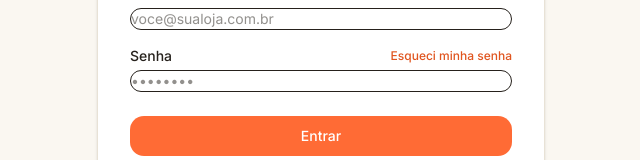
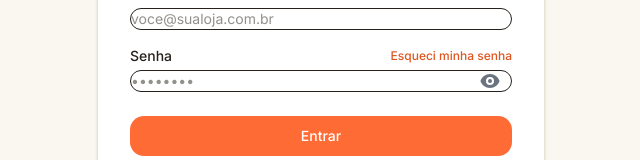
Before and after one commit to jccintr/delivroo-express-store-web, a React (Vite) app: page /login in a window 1280 px wide. Shown: the part 379-539 px from the top of the page, without its empty margins (319-959 px from the left). Built offline with nearby package versions, Linux system fonts and the light colour scheme; no server answers.

Commit message:
Impl show/hide password

```diff
--- /dev/null
+++ b/src/components/ui/PasswordInput.jsx
@@ -0,0 +1,36 @@
+import { forwardRef, useState } from 'react';
+import { TextInput } from 'flowbite-react';
+import { HiEye, HiEyeOff } from 'react-icons/hi';
+
+/**
+ * Mesma API de <TextInput type="password" />, mas com um botão de olho que
+ * alterna a visibilidade da senha digitada. Repassa qualquer outra prop
+ * (id, name, value, onChange, placeholder, required, disabled, etc.) direto
+ * para o TextInput.
+ */
+const PasswordInput = forwardRef(function PasswordInput({ className = '', ...props }, ref) {
+  const [visible, setVisible] = useState(false);
+
+  return (
+    <div className="relative">
+      <TextInput
+        ref={ref}
+        type={visible ? 'text' : 'password'}
+        className={`[&_input]:pr-10 ${className}`}
+        {...props}
+      />
+      <button
+        type="button"
+        onClick={() => setVisible((v) => !v)}
+        disabled={props.disabled}
+        tabIndex={-1}
+        aria-label={visible ? 'Ocultar senha' : 'Exibir senha'}
+        className="absolute inset-y-0 right-0 flex items-center pr-3 text-gray-500 hover:text-ink disabled:opacity-50"
+      >
+        {visible ? <HiEyeOff className="h-5 w-5" /> : <HiEye className="h-5 w-5" />}
+      </button>
+    </div>
+  );
+});
+
+export default PasswordInput;
--- a/src/pages/auth/ForgotPasswordPage.jsx
+++ b/src/pages/auth/ForgotPasswordPage.jsx
@@ -3,6 +3,7 @@ import { Link, useNavigate } from 'react-router-dom';
 import { Button, Label, TextInput, Alert } from 'flowbite-react';
 import { requestPasswordCode, verifyPasswordCode, resetPassword } from '../../api/storeAuth';
 import CodeInput from '../../components/ui/CodeInput';
+import PasswordInput from '../../components/ui/PasswordInput';
 
 const STEPS = {
   EMAIL: 1,
@@ -154,9 +155,9 @@ export default function ForgotPasswordPage() {
             <Label htmlFor="password" className="mb-1 block">
               Nova senha
             </Label>
-            <TextInput
+            <PasswordInput
               id="password"
-              type="password"
+
               value={password}
               onChange={(e) => setPassword(e.target.value)}
               required
@@ -166,7 +167,7 @@ export default function ForgotPasswordPage() {
             <Label htmlFor="confirmPassword" className="mb-1 block">
               Confirmar nova senha
             </Label>
-            <TextInput
+            <PasswordInput
               id="confirmPassword"
               type="password"
               value={confirmPassword}
--- a/src/pages/auth/LoginPage.jsx
+++ b/src/pages/auth/LoginPage.jsx
@@ -2,6 +2,7 @@ import { useEffect, useState } from 'react';
 import { Link, useLocation, useNavigate } from 'react-router-dom';
 import { Button, Label, TextInput, Alert } from 'flowbite-react';
 import { useAuth } from '../../context/AuthContext';
+import PasswordInput from '../../components/ui/PasswordInput';
 
 
 export default function LoginPage() {
@@ -98,10 +99,10 @@ export default function LoginPage() {
               Esqueci minha senha
             </Link>
           </div>
-          <TextInput
+          <PasswordInput
             id="password"
             name="password"
-            type="password"
+           // type="password"
             placeholder="••••••••"
             value={form.password}
             onChange={handleChange}
--- a/src/pages/auth/RegisterPage.jsx
+++ b/src/pages/auth/RegisterPage.jsx
@@ -2,6 +2,7 @@ import { useState } from 'react';
 import { Link, useNavigate } from 'react-router-dom';
 import { Button, Label, TextInput, Alert } from 'flowbite-react';
 import { registerStore } from '../../api/storeAuth';
+import PasswordInput from '../../components/ui/PasswordInput';
 
 export default function RegisterPage() {
   const navigate = useNavigate();
@@ -82,10 +83,10 @@ export default function RegisterPage() {
           <Label htmlFor="password" className="mb-1 block">
             Senha
           </Label>
-          <TextInput
+          <PasswordInput
             id="password"
             name="password"
-            type="password"
+
             value={form.password}
             onChange={handleChange}
             required
```
